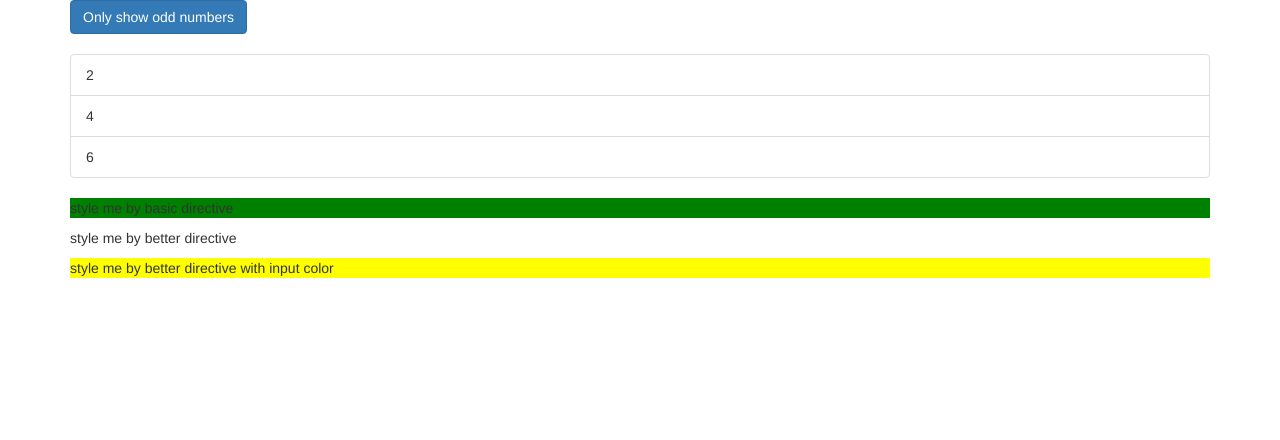
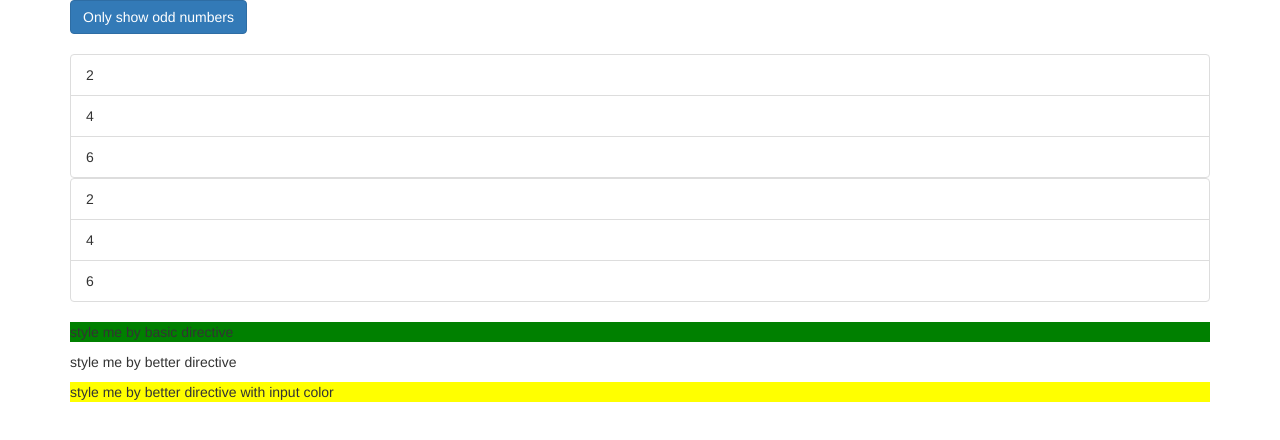
Before and after one commit to taruncx101/angular-directives, an Angular app: page / in a window 1280 px wide. Shown: the top 440 px of the page. Built offline with nearby package versions, Linux system fonts and the light colour scheme.

Commit message:
how structral directive works

```diff
--- a/src/app/app.component.html
+++ b/src/app/app.component.html
@@ -26,6 +26,18 @@
             {{ number }}
           </li>
         </div>
+        <ng-template [ngIf]="!onlyOdd">
+          <div>
+              <li
+              class="list-group-item"
+              [ngClass]="{odd: number % 2 !== 0}"
+              [ngStyle]="{backgroundColor: number % 2 !== 0 ? 'yellow' : 'transparent'}"
+              *ngFor="let number of evenNumbers"
+              >
+              {{ number }}
+            </li>
+          </div>
+        </ng-template>
       </ul>
       <p appBasicHighlight> style me by basic directive</p>
       <p appBetterHighlight> style me by better directive</p>
```
